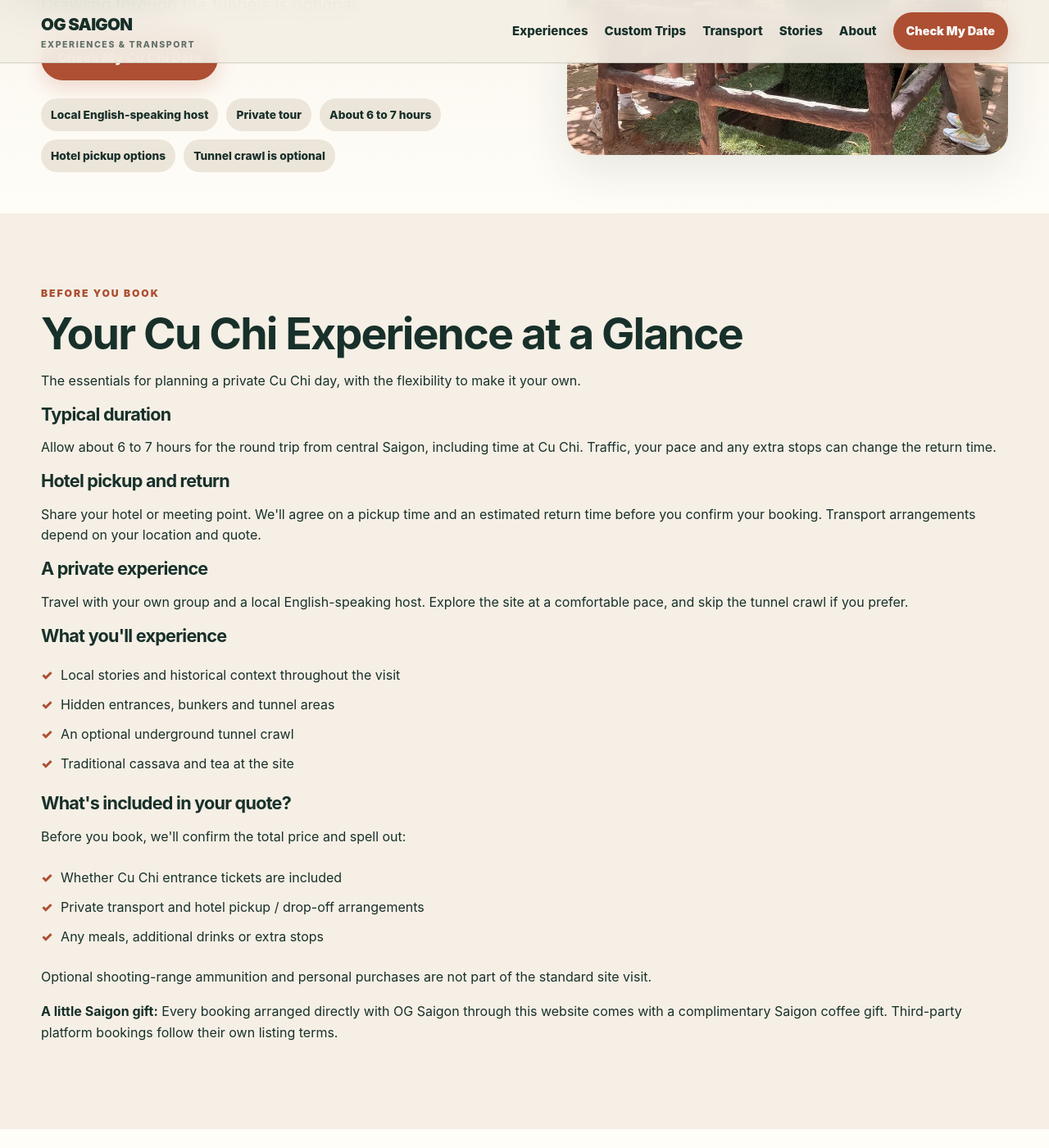
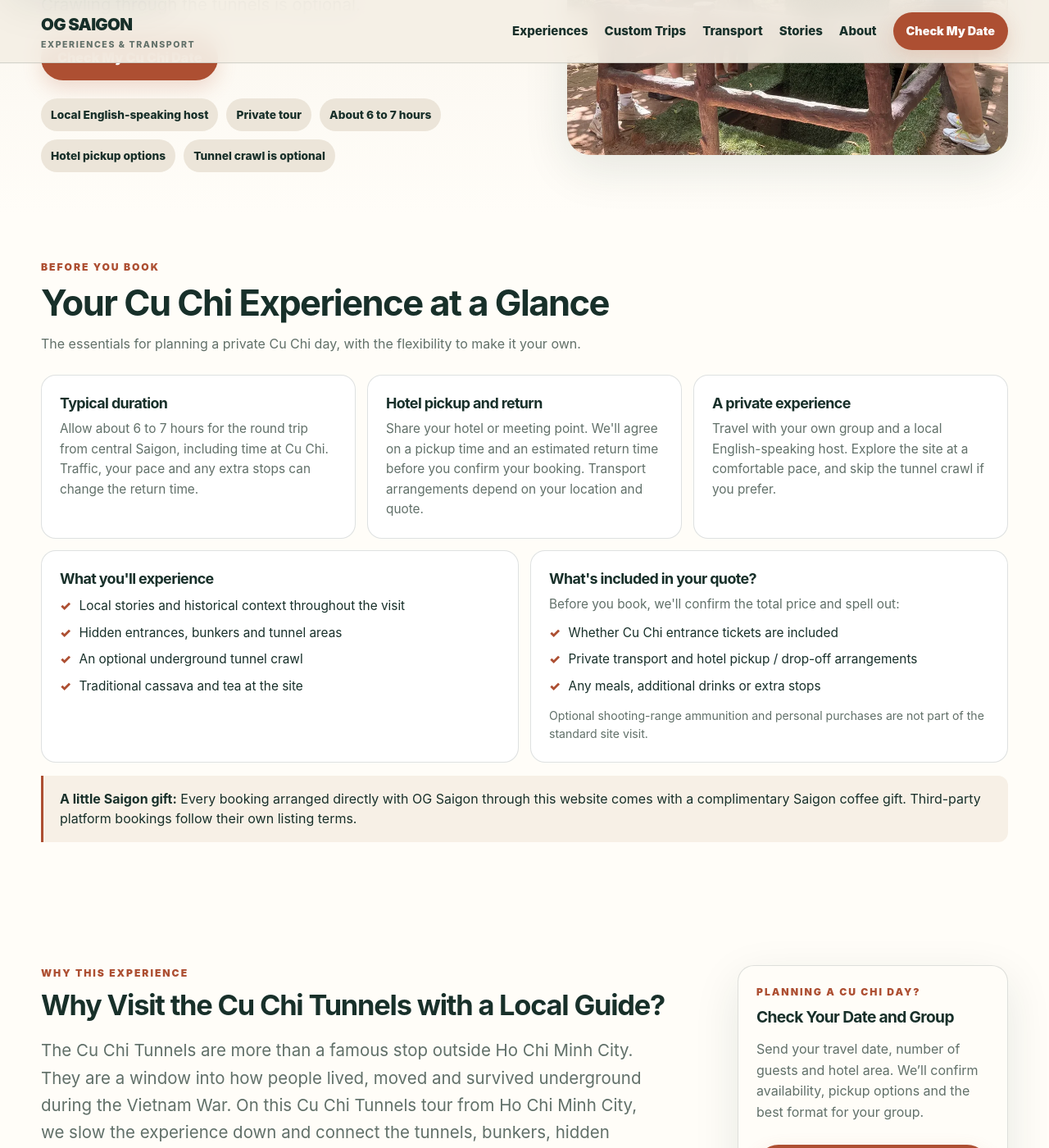
Before and after one commit to DSG2025/DSG2025.github.io, a Jekyll site: the page built from experiences/cu-chi-tunnels/index.html, in a window 1280 px wide and 1400 px high, scrolled down 443 px. Shown: the whole window at 82% size. Built offline with Jekyll 4.4.1, drawn with Linux system fonts in a browser that asks for light colours.

Commit message:
Style responsive Cu Chi booking clarity section

```diff
--- a/assets/css/style.css
+++ b/assets/css/style.css
@@ -1970,3 +1970,87 @@ footer {
     padding-top: 20px;
   }
 }
+
+/* Cu Chi booking clarity: compact details without turning enquiries into checkout. */
+.cu-chi-planning {
+  padding: 56px 0 62px;
+  background: var(--paper);
+}
+.cu-chi-planning h2 {
+  max-width: 760px;
+  font-size: clamp(1.8rem, 3.4vw, 2.8rem);
+}
+.cu-chi-planning-lead {
+  max-width: 710px;
+  margin: 0 0 24px;
+  color: var(--muted);
+}
+.cu-chi-quick-grid,
+.cu-chi-details-grid {
+  display: grid;
+  gap: 14px;
+}
+.cu-chi-quick-grid {
+  grid-template-columns: repeat(3, minmax(0, 1fr));
+}
+.cu-chi-quick-item,
+.cu-chi-details-panel {
+  min-width: 0;
+  padding: 22px;
+  border: 1px solid var(--line);
+  border-radius: 18px;
+  background: #fff;
+}
+.cu-chi-quick-item h3,
+.cu-chi-details-panel h3 {
+  font-size: 1.12rem;
+  line-height: 1.3;
+  margin-bottom: 8px;
+}
+.cu-chi-quick-item p,
+.cu-chi-details-panel p,
+.cu-chi-details-panel li {
+  font-size: 0.96rem;
+  line-height: 1.6;
+}
+.cu-chi-quick-item p {
+  color: var(--muted);
+  margin: 0;
+}
+.cu-chi-details-grid {
+  grid-template-columns: repeat(2, minmax(0, 1fr));
+  margin-top: 14px;
+}
+.cu-chi-details-panel .bullets {
+  margin: 10px 0 0;
+  gap: 8px;
+}
+.cu-chi-details-panel .bullets li {
+  padding-left: 0;
+}
+.cu-chi-details-panel > p {
+  color: var(--muted);
+  margin: 0 0 10px;
+}
+.cu-chi-details-panel .cu-chi-quote-note {
+  margin: 12px 0 0;
+  font-size: 0.88rem;
+}
+.cu-chi-direct-gift {
+  margin: 16px 0 0;
+  padding: 16px 20px;
+  border-left: 3px solid var(--rust);
+  border-radius: 0 12px 12px 0;
+  background: #f7f0e6;
+  line-height: 1.55;
+}
+@media (max-width: 920px) {
+  .cu-chi-quick-grid { grid-template-columns: 1fr; }
+}
+@media (max-width: 650px) {
+  .cu-chi-planning { padding: 38px 0 46px; }
+  .cu-chi-details-grid { grid-template-columns: 1fr; }
+  .cu-chi-quick-item,
+  .cu-chi-details-panel { padding: 18px; }
+  .cu-chi-direct-gift { padding: 15px; }
+}
```
